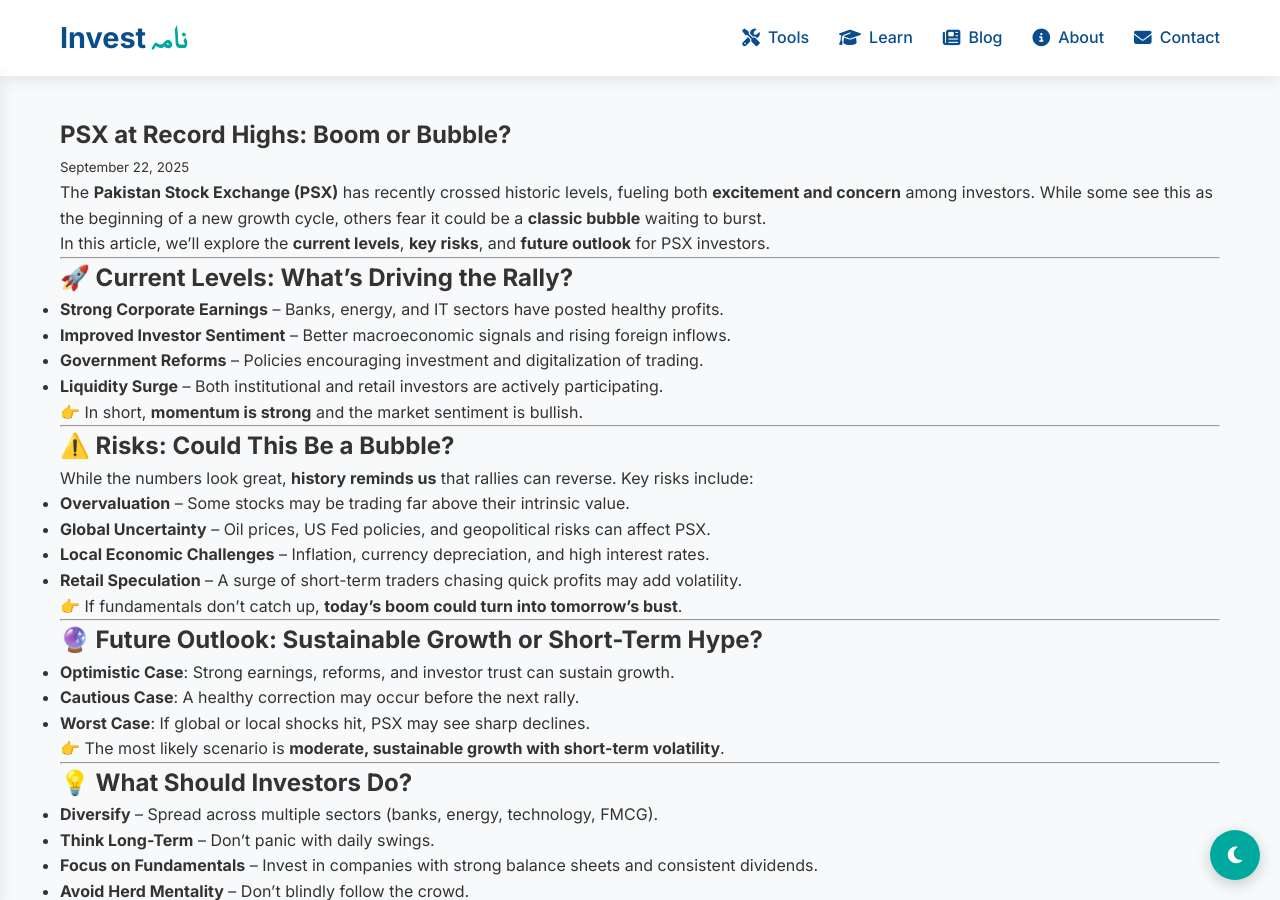
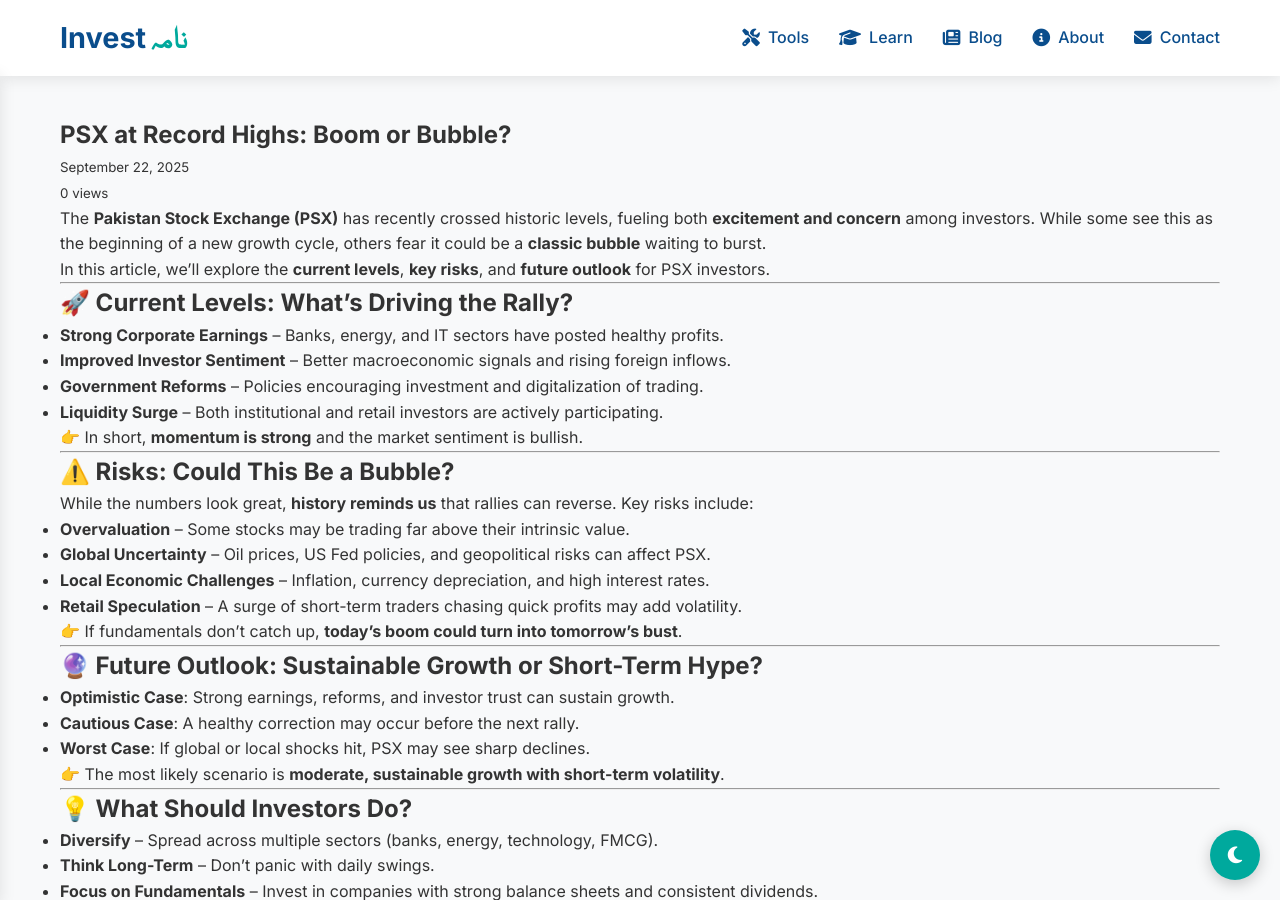
Before and after one commit to ansabkhan86/investnama, a Jekyll site: the page built from _posts/2025-09-17-PSX-bubble.md, in a window 1280 px wide and 900 px high. Built offline with Jekyll 4.4.1, drawn with Linux system fonts in a browser that asks for light colours.

Commit message:
Update post.html

```diff
--- a/_layouts/post.html
+++ b/_layouts/post.html
@@ -5,6 +5,7 @@
 <article>
   <h1>{{ page.title }}</h1>
   <p><small>{{ page.date | date: "%B %d, %Y" }}</small></p>
+<p></p><small><span id="view-count">0</span> views</small></p>
 
   <div class="content">
     {{ content }}
```
